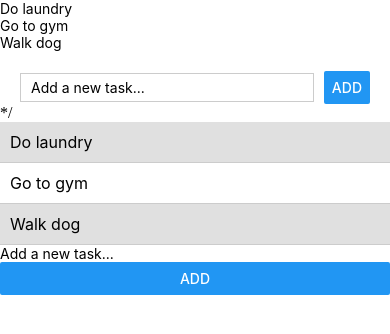
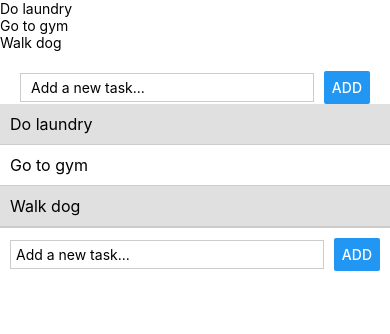
Before and after one commit to Jesse25-t/AwesomeToDoList, a React Native app: screen / in a window 390 px wide. Shown: the top 334 px of the page. Built offline with nearby package versions, Linux system fonts and the light colour scheme.

Commit message:
Re formatted code

```diff
--- a/App.jsx
+++ b/App.jsx
@@ -1,27 +1,9 @@
-/**
- * My To Do List App
- *
- * @format
- */
 import ToDoForm from './components/ToDoForm';
 import ToDoList from './components/ToDoList';
 import React from 'react';
-import {
-  SafeAreaView,
-  StyleSheet,
-
-} from 'react-native';
-
+import { SafeAreaView, StyleSheet } from 'react-native';
 
 function App() {
-  return (
-    <SafeAreaView>
-     <ToDoForm/>
-     <ToDoList/>
-    </SafeAreaView>
-  );
-}
-
   const styles = StyleSheet.create({
     task: {
       padding: 10,
@@ -51,4 +33,12 @@ const styles = StyleSheet.create({
     },
   });
 
+  return (
+    <SafeAreaView>
+      <ToDoForm styles={styles} />
+      <ToDoList styles={styles} />
+    </SafeAreaView>
+  );
+}
+
 export default App;
--- a/components/ToDoForm.jsx
+++ b/components/ToDoForm.jsx
@@ -1,5 +1,6 @@
 import React from "react";
 import { StyleSheet, ScrollView, View, Pressable, Text, TextInput, Button } from "react-native";
+
 export default function ToDoForm(props) {
   const styles = StyleSheet.create({
     form: {
@@ -19,8 +20,7 @@ export default function ToDoForm(props) {
     },
   });
 
-    return(
-        // The empty tags are called FRAGMENTS
+  return (
     <>
       <ScrollView>
         <Pressable>
@@ -44,8 +44,8 @@ export default function ToDoForm(props) {
           style={styles.input}
           placeholder="Add a new task..."
         />
-        <Button title="Add" />
-      </View> */
+        <Button title="Add" onPress={() => { /* Add your onPress action here */ }} />
+      </View>
     </>
   );
 }
--- a/components/ToDoList.jsx
+++ b/components/ToDoList.jsx
@@ -13,11 +13,24 @@ export default function ToDoList(props) {
     },
     taskText: {
       fontSize: 16,
-        }
+    },
+    form: {
+      padding: 10,
+      borderTopWidth: 1,
+      borderColor: '#ccc',
+      flexDirection: 'row',
+      alignItems: 'center',
+    },
+    input: {
+      flex: 1,
+      marginRight: 10,
+      padding: 5,
+      borderWidth: 1,
+      borderColor: '#ccc',
+    },
   });
 
-    return(
-        // The empty tags are called FRAGMENTS
+  return (
     <>
       <ScrollView>
         <Pressable>
@@ -41,7 +54,7 @@ export default function ToDoList(props) {
           style={styles.input}
           placeholder="Add a new task..."
         />
-        <Button title="Add" />
+        <Button title="Add" onPress={() => { /* Add your onPress action here */ }} />
       </View>
     </>
   );
```
Lines whose indentation alone changed are shown as unchanged.
